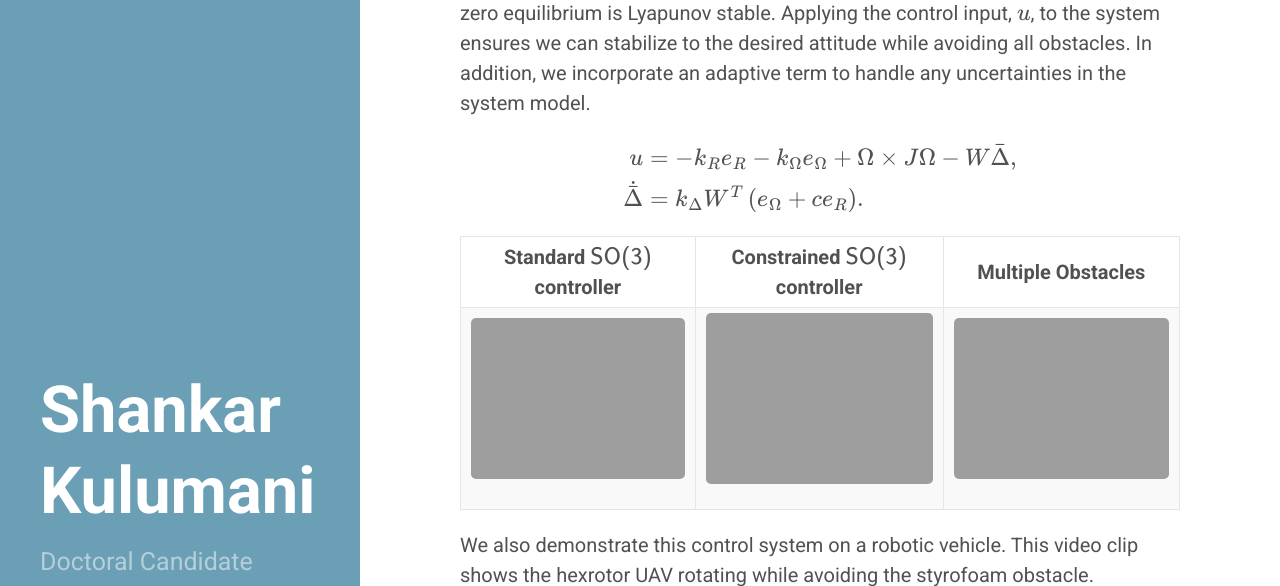
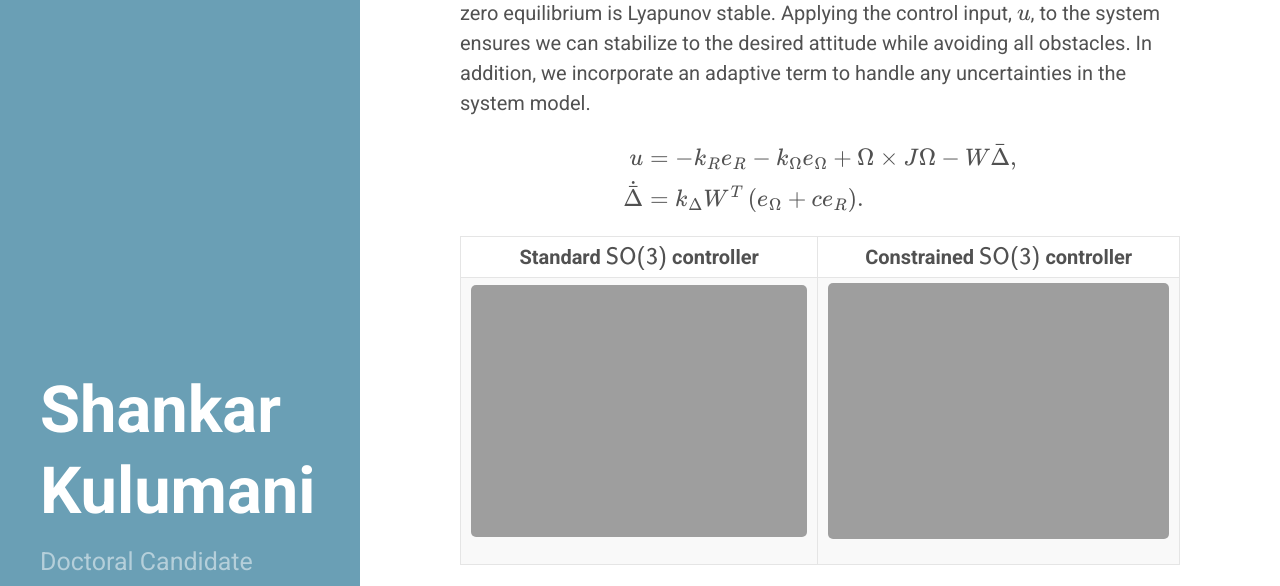
Before and after one commit to skulumani/skulumani.github.io, a Jekyll site: the page built from _posts/2015-10-09-2016ACC.md, in a window 1280 px wide and 900 px high, scrolled down 1333 px, cut to the strip 0-586 px from the top of the window. Built offline with Jekyll 4.4.1, drawn with Linux system fonts in a browser that asks for light colours; formulas are drawn with MathJax 3.

Commit message:
Remove multiple obstacle GIF for speed on mobile

```diff
--- a/_posts/2015-10-09-2016ACC.md
+++ b/_posts/2015-10-09-2016ACC.md
@@ -66,9 +66,9 @@ u &= - k_R e_R - k_{\Omega} e_{\Omega} + \Omega \times J \Omega - W \bar{\Delta}
 $$
 
 
-Standard \\(\mathsf{SO(3)}\\) controller |  Constrained \\(\mathsf{SO(3)}\\) controller | Multiple Obstacles
------------------------------------------|----------------------------------------------|---------------------|
-![SC no avoidance]({{ site.url }}/assets/constrained_attitude_control/single_noavoid.gif) | ![SC avoidance]({{ site.url }}/assets/constrained_attitude_control/single_avoid.gif) | ![Multiple Obstacles]({{ site.url }}/assets/constrained_attitude_control/multiple_avoid.gif)
+Standard \\(\mathsf{SO(3)}\\) controller |  Constrained \\(\mathsf{SO(3)}\\) controller |
+-----------------------------------------|----------------------------------------------|
+![SC no avoidance]({{ site.url }}/assets/constrained_attitude_control/single_noavoid.gif) | ![SC avoidance]({{ site.url }}/assets/constrained_attitude_control/single_avoid.gif) |
 
 We also demonstrate this control system on a robotic vehicle.
 This video clip shows the hexrotor UAV rotating while avoiding the styrofoam obstacle.
```
